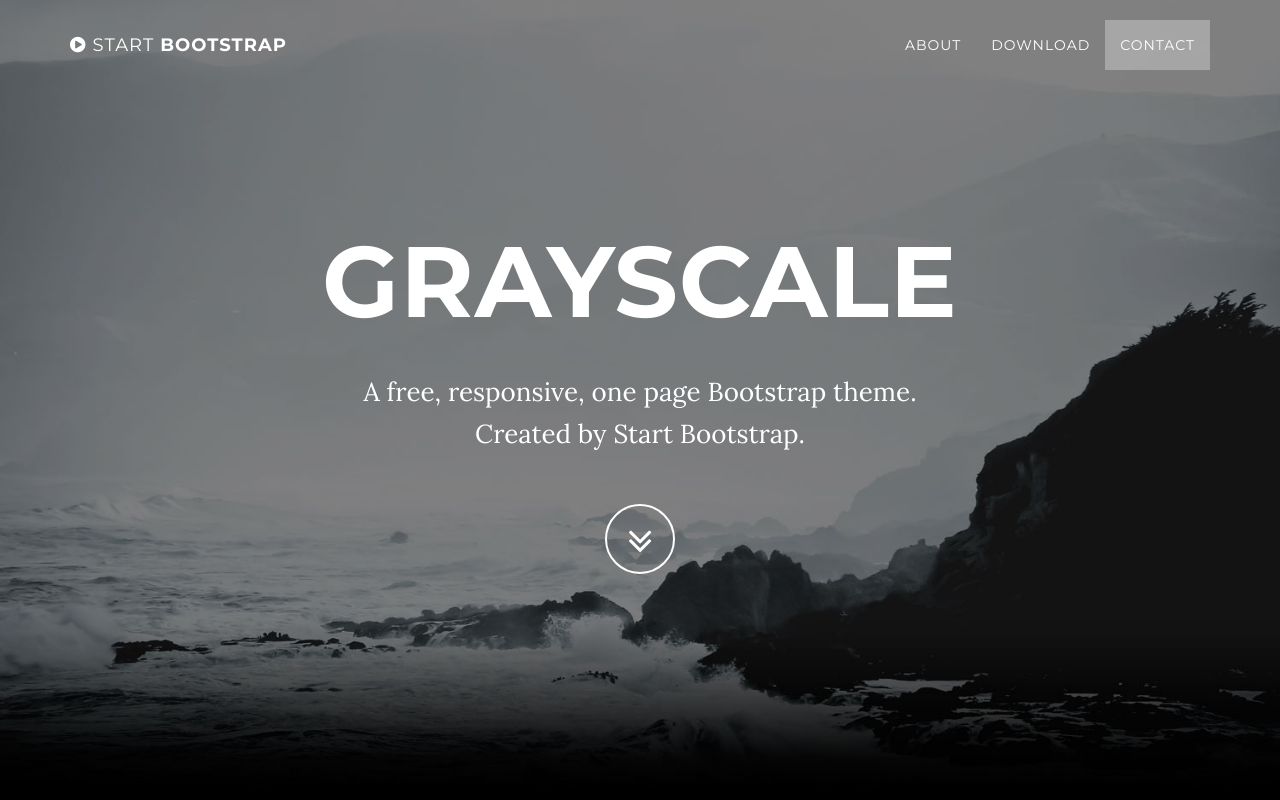
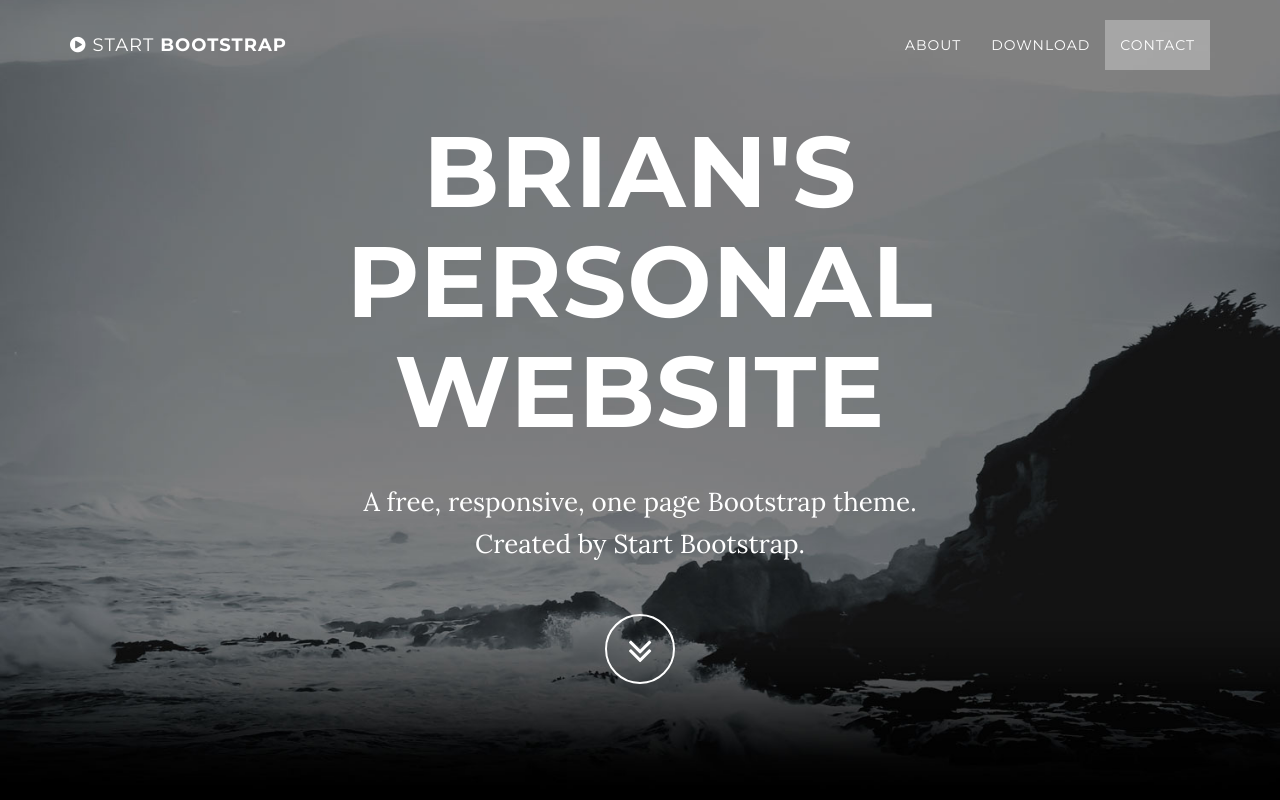
Before and after one commit to riceb53/take_2_riceb53.github.io, a website: page index.html in a window 1280 px wide. Shown: the top 800 px of the page. Drawn offline with nearby package versions, Linux system fonts and the light colour scheme; some packages are replaced by stand-ins of ours.

Commit message:
Change grayscale to my name

```diff
--- a/index.html
+++ b/index.html
@@ -74,7 +74,7 @@
             <div class="container">
                 <div class="row">
                     <div class="col-md-8 col-md-offset-2">
-                        <h1 class="brand-heading">Grayscale</h1>
+                        <h1 class="brand-heading">Brian's personal website</h1>
                         <p class="intro-text">A free, responsive, one page Bootstrap theme.
                             <br>Created by Start Bootstrap.</p>
                         <a href="#about" class="btn btn-circle page-scroll">
```
Also changed, not shown: 1 other file.
